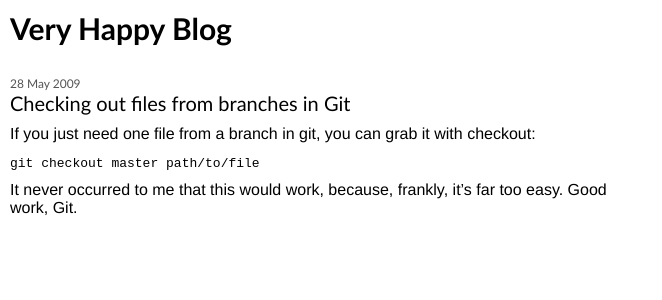
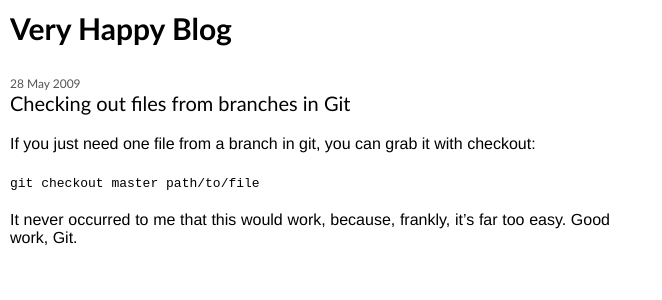
Before and after one commit to veryhappythings/veryhappythings.github.com, a Jekyll site: the page built from _posts/2009-05-28-checking-out-files-from-branches-in-git.markdown, in a window 1280 px wide. Shown: the top 300 px of the page, without its empty margins (0-662 px from the left). Built offline with Jekyll 4.4.1, drawn with Linux system fonts in a browser that asks for light colours; Markdown is read by kramdown in place of the engine named in the settings.

Commit message:
Justify, space things out a bit.

```diff
--- a/css/screen.css
+++ b/css/screen.css
@@ -6,6 +6,7 @@ a {
 
 body {
     font-family: 'Trebuchet MS', Verdana, Arial;
+    text-align: justify;
 
     margin: 10px;
     width: 600px;
@@ -39,11 +40,11 @@ ul {
 }
 
 #post_body {
-    margin-top: 10px;
+    margin-top: 20px;
 }
 
 #post_body p {
-    margin-bottom: 10px;
+    margin-bottom: 20px;
     font-family: helvetica;
 }
 .date {
```
